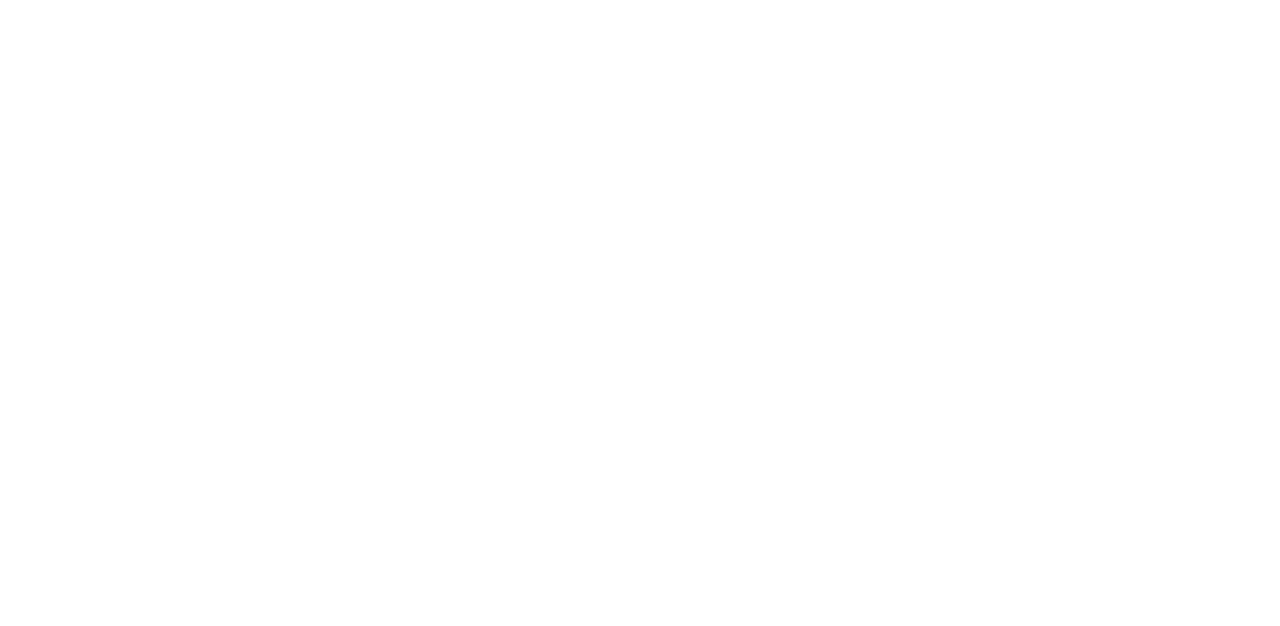
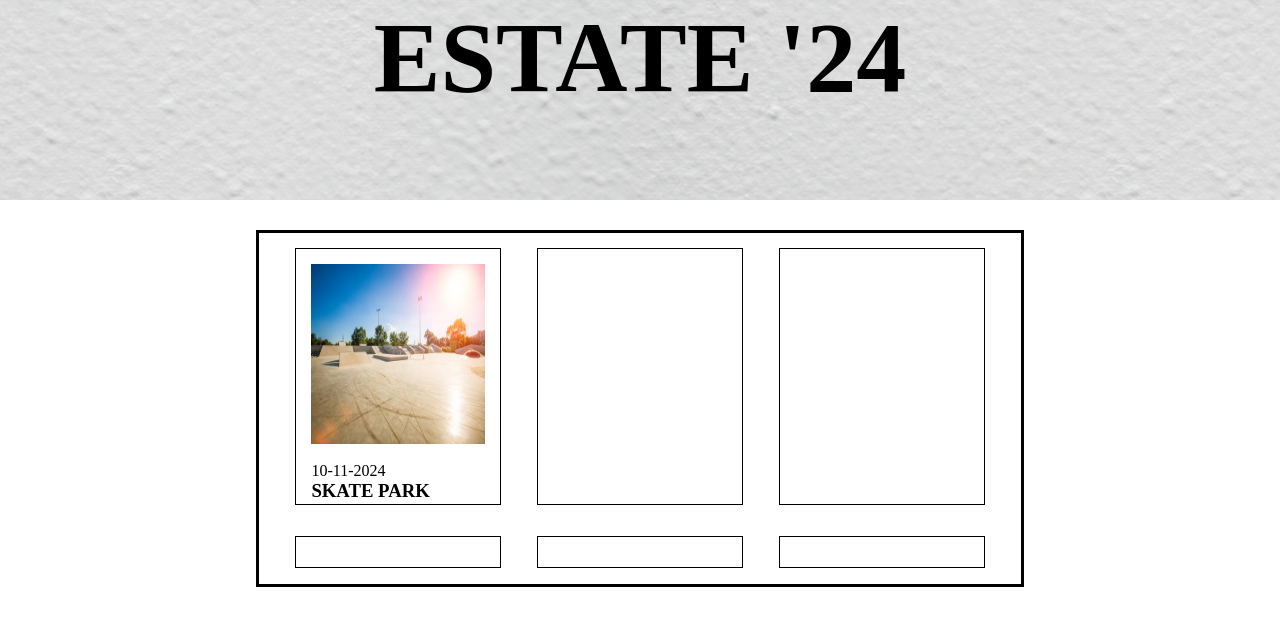
Before and after one commit to Alesbianchi/js-photo-blog, a plain HTML site: page index.html in a window 1280 px wide. Drawn offline with nearby package versions, Linux system fonts and the light colour scheme; a web font is replaced by a local one.

Commit message:
set first label test

```diff
--- a/css/style.css
+++ b/css/style.css
@@ -5,11 +5,65 @@
     box-sizing: border-box;
 }
 
+/* regole container */
+.title{
+    display: flex;
+    justify-content: center;
+    background-image: url(../img/wall.png);
+    height: 200px;
+}
+.main-container {
+    display: flex;
+    justify-content: center;
+    margin-top: 30px;
+}
+
+.container{
+    width: 60%;
+    display: flex;
+    flex-wrap: wrap;
+    justify-content: space-evenly;
+    /* DEBUG */
+    border: solid 3px;
+
+}
+
+.container-label{
+    width: 27%;
+    padding: 2%;
+    margin-bottom: 2%;
+    margin-top: 2%;
+    /* DEBUG */
+    border: 1px solid black;
+}
+
+.container-img{
+    display: flex;
+    justify-content: center;
+    height: 80%;
+}
+
+.container-text{
+    height: 20%;
+}
+
 /* font di pagina */
 h1, h3{
-    font-family: ‘Edu Tas Beginner’, sans-serif;
+    font-family: Edu Tas Beginner;
+}
+h1{
+    font-size: 100px;
+}
+h3{
+    margin-bottom: 30%;
 }
 
 .date{
     font-family: Sometype Mono;
+    margin-top: 10%;
 }
+
+/* regole generali immagini in pagina */
+img{
+    max-width: 100%;
+}
--- a/index.html
+++ b/index.html
@@ -17,12 +17,14 @@
     <header>
         <!-- inserisco il primo contenitore per il titolo -->
          <div class="title">
-
+            <h1>ESTATE '24</h1>
          </div>
 
     </header>
 
     <!-- contenitore generale di pagina -->
+    <div class="main-container">
+
         <div class="container">
 
             <!-- contenitore label generale -->
@@ -30,11 +32,13 @@
 
                 <!-- sottocontenitore immagini -->
                 <div class="container-img">
-
+                    <img src="./img/prova.jpg" alt="">
                 </div>
 
                 <!-- sottocontenitore testo -->
                 <div class="container-text">
+                    <div class="date">10-11-2024</div>
+                    <h3>SKATE PARK</h3>
 
                 </div>
 
@@ -112,6 +116,9 @@
 
         </div>
 
+    </div>
+
+
     <script src="./script/script.js"></script>
 </body>
 </html>
```
Also changed, not shown: css/prova.jpg (added), img/prova.jpg (added). Lines whose indentation alone changed are shown as unchanged.
